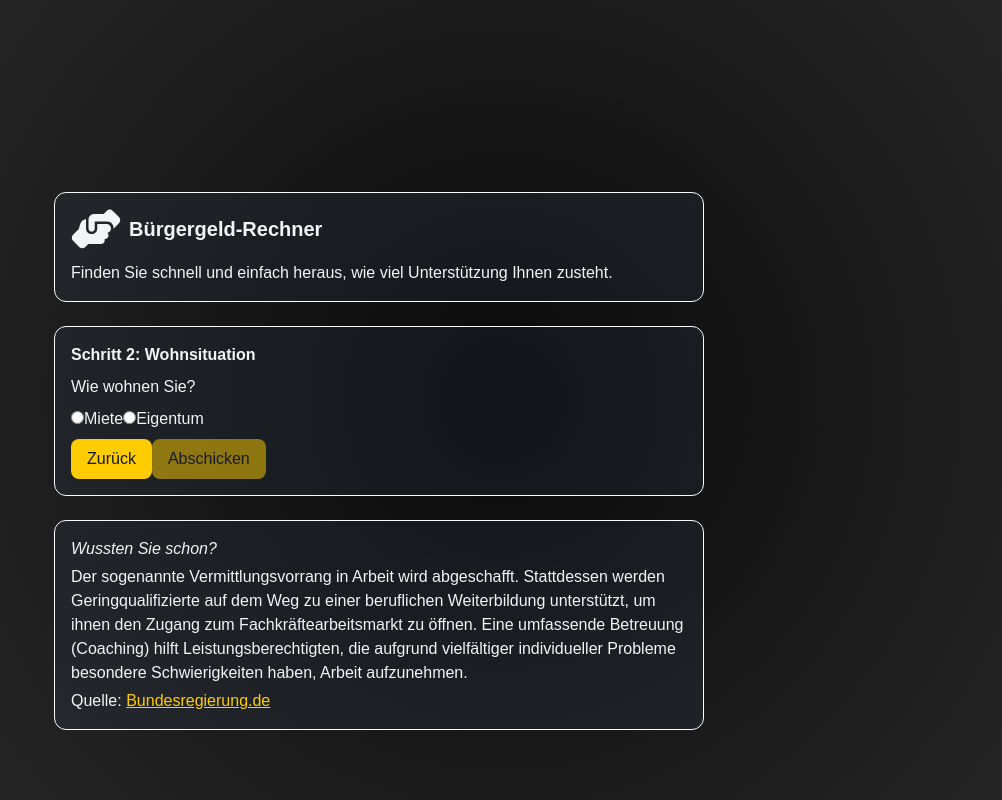
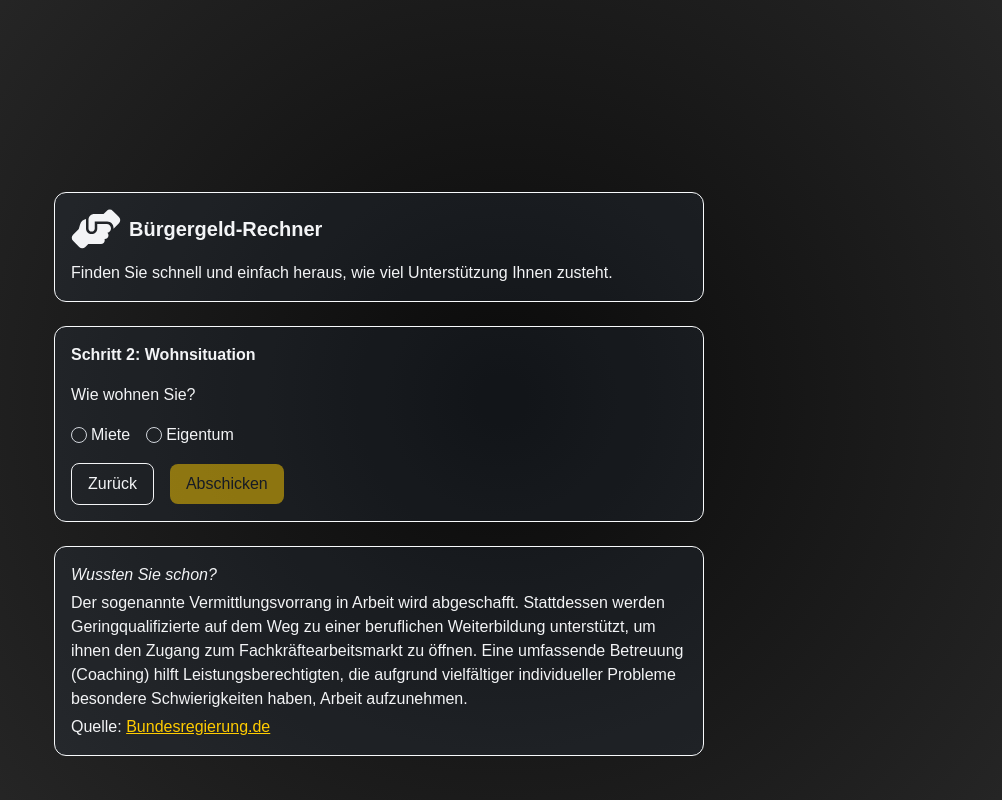
Before and after one commit to jon-pruessmeier/buergergeld-rechner, a Next.js app in the folder apps/frontend/: page / in a window 1280 px wide. Both pictures are taken after typing "Sample", "Sample" into the empty fields and a click on the button "Weiter". Shown: the whole page, without its empty margins (138-1140 px from the left). Built offline with nearby package versions, Linux system fonts and the light colour scheme; no server answers.

Commit message:
better stylings of form #14

```diff
--- a/apps/frontend/features/form/buergergeld-form.tsx
+++ b/apps/frontend/features/form/buergergeld-form.tsx
@@ -61,7 +61,7 @@ export function BuergergeldForm() {
             console.log(errors);
           }
         )}
-        className="grid grid-cols-1 gap-2"
+        className="grid grid-cols-1 gap-4"
       >
         {pageCount === 0 ? <PersonalInfoInput next={next} /> : null}
         {pageCount === 1 ? <HousingInput back={back} /> : null}
--- a/apps/frontend/features/form/housing-input.tsx
+++ b/apps/frontend/features/form/housing-input.tsx
@@ -21,16 +21,26 @@ export function HousingInput({ back }: { back: () => void }) {
 
       <>
         <p>Wie wohnen Sie?</p>
-        <div className="grid grid-cols-1 md:grid-cols-2 gap-2">
-          <fieldset>
-            <input {...register("housing.type")} type="radio" value={"RENT"} />
+        <div className="grid grid-cols-1 md:grid-cols-2 gap-4">
+          <fieldset className="flex flex-row gap-4">
+            <div className="flex flex-row gap-1 items-center">
+              <input
+                {...register("housing.type")}
+                type="radio"
+                value={"RENT"}
+                className="appearance-none w-4 h-4 border border-gray-300 rounded-full checked:bg-primary focus:ring-2 focus:ring-primary focus:outline-none"
+              />
               <label>Miete</label>
+            </div>
+            <div className="flex flex-row gap-1 items-center">
               <input
                 {...register("housing.type")}
                 type="radio"
                 value={"OWNERSHIP"}
+                className="appearance-none w-4 h-4 border border-gray-300 rounded-full checked:bg-primary focus:ring-2 focus:ring-primary focus:outline-none"
               />
-            <label>Eigentum</label>
+              <label className="">Eigentum</label>
+            </div>
           </fieldset>
         </div>
       </>
@@ -94,7 +104,10 @@ export function HousingInput({ back }: { back: () => void }) {
       ) : null}
 
       <div>
-        <button className={"next-button"} onClick={back}>
+        <button
+          className="next-button mr-4 bg-transparent text-gray-100 border-gray-100 border"
+          onClick={back}
+        >
           Zurück
         </button>
         <button
```
Lines whose indentation alone changed are shown as unchanged.
